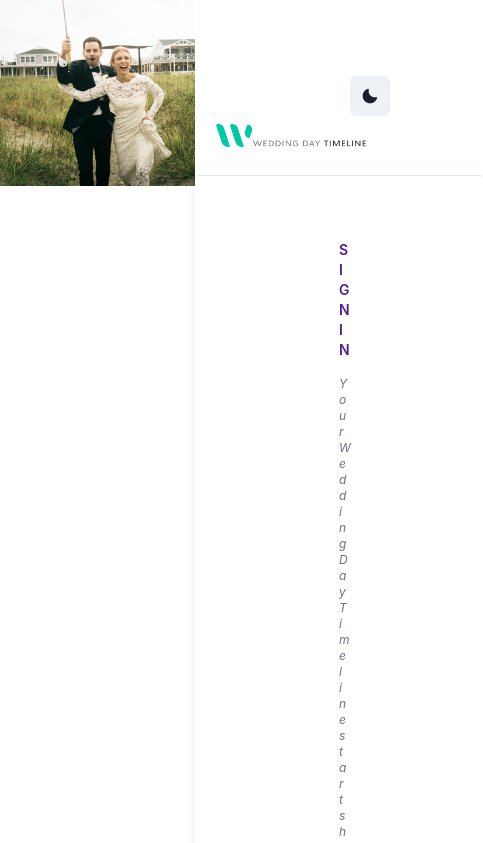
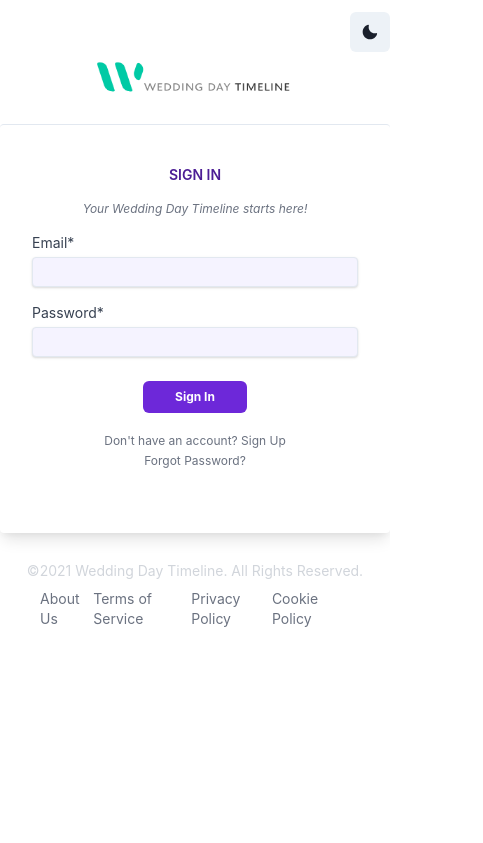
Before and after one commit to shoaibbadshah/NS-Internal, a Next.js app: page / in a window 390 px wide. Shown: the top 843 px of the page, 483 px wide, since content can reach past the window. Built offline with nearby package versions, Linux system fonts and the light colour scheme.

Commit message:
responsiveness of login page

```diff
--- a/pages/index.js
+++ b/pages/index.js
@@ -1,3 +1,4 @@
+import { Box, Flex } from "@chakra-ui/layout";
 import Head from "next/head";
 import Image from "next/image";
 import Link from "next/link";
@@ -13,7 +14,7 @@ export default function Home() {
       </Head>
 
       <div className="flex">
-        <div className="w-1/2 h-screen">
+        <div className="w-1/2 hidden lg:block md:h-full">
           <Image
             src="/login.jpg"
             alt="image"
@@ -24,15 +25,15 @@ export default function Home() {
           />
         </div>
 
-        <div className="w-1/2 flex justify-center mt-16">
-          <div className="w-full max-w-xl py-3">
+        <div className="flex justify-center lg:w-1/2 mt-0 xl:mt-16 m-auto">
+          <div className="w-full md:max-w-xl py-3">
             <div className="flex justify-end">
               <DarkModeSwitch />
             </div>
             <div className="flex justify-center pb-3">
               <Image src="/logo.png" alt="logo" width={250} height={60} />
             </div>
-            <form className="bg-white shadow-lg rounded px-36 pt-6 pb-8 mb-4 border-t">
+            <form className="bg-white shadow-lg lg:mx-4 rounded px-8 md:px-36 pb-8 mb-4 border-t">
               <p className="text-center text-purple-900 pt-10 text-sm font-semibold">
                 SIGN IN
               </p>
```
